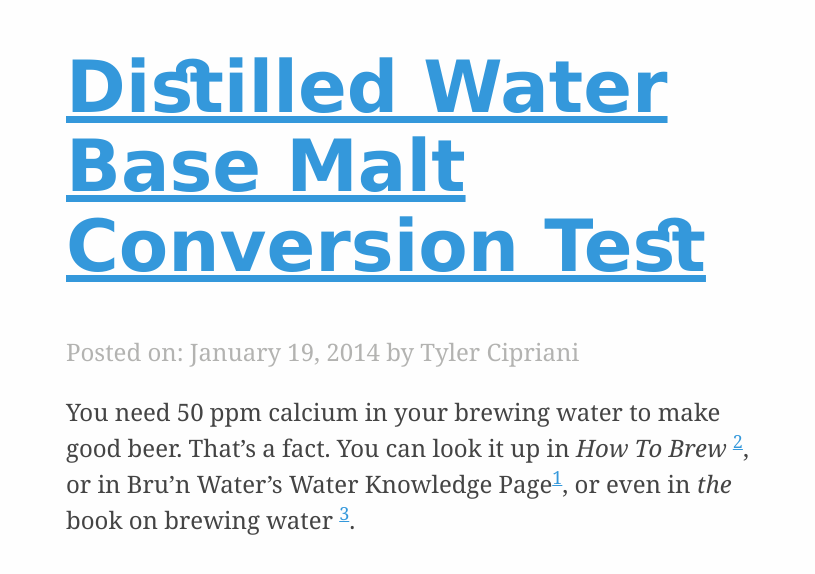
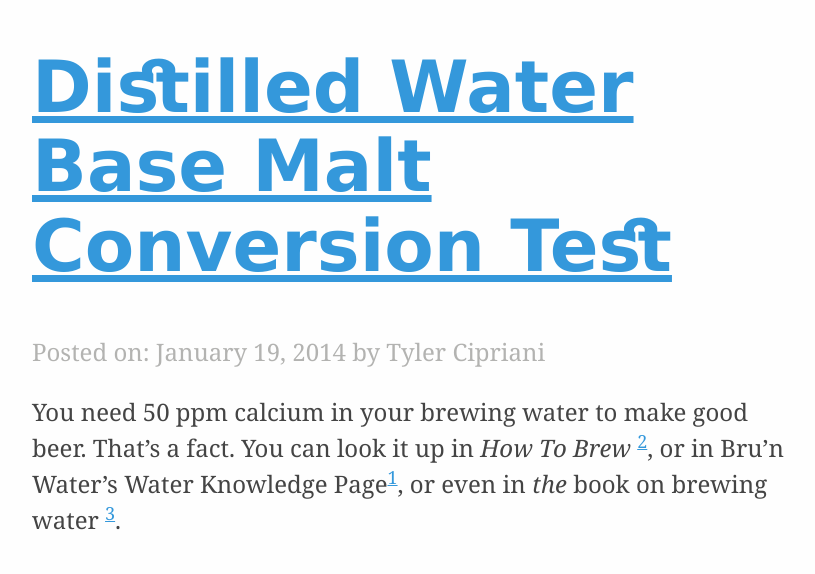
Before and after one commit to thcipriani/brewing, a Jekyll site: the page built from index.md, in a window 1280 px wide. Shown: the top 574 px of the page, without its empty margins (224-1039 px from the left). Built offline with Jekyll 4.4.1, drawn with Linux system fonts in a browser that asks for light colours; nearby versions of some CDN libraries; Markdown is read by kramdown in place of the engine named in the settings.

Commit message:
Full width images

```diff
--- a/css/main.css
+++ b/css/main.css
@@ -463,10 +463,13 @@
 }
 
 main {
-    width: 85%;
-    *width: 700px;
-    max-width: 700px;
-    margin: 0 auto;
+  width: 60%;
+  margin: 0 auto;
+}
+
+.full-width {
+  width: 166.6666%;
+  margin-left: -33.3333%;
 }
 
 article footer {
@@ -476,9 +479,10 @@
 @media screen and (max-width: 875px) {
   h1 { font-size: 2.5em; }
   body { font-size: 1.25em; }
+  main { width: 85%; }
 
   img {
-    max-width: 100%;
-    margin-left: 0;
+    width: 117.6834%;
+    margin-left: -8.79%;
   }
 }
```
